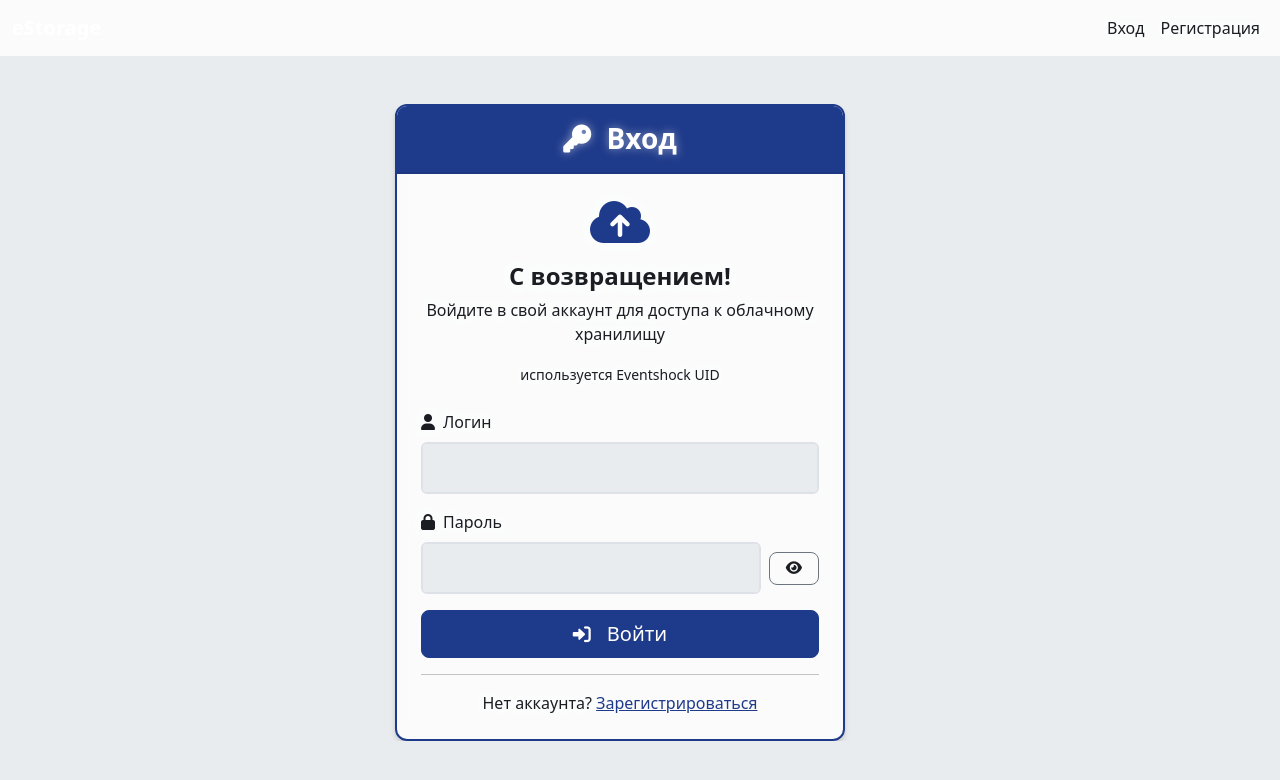
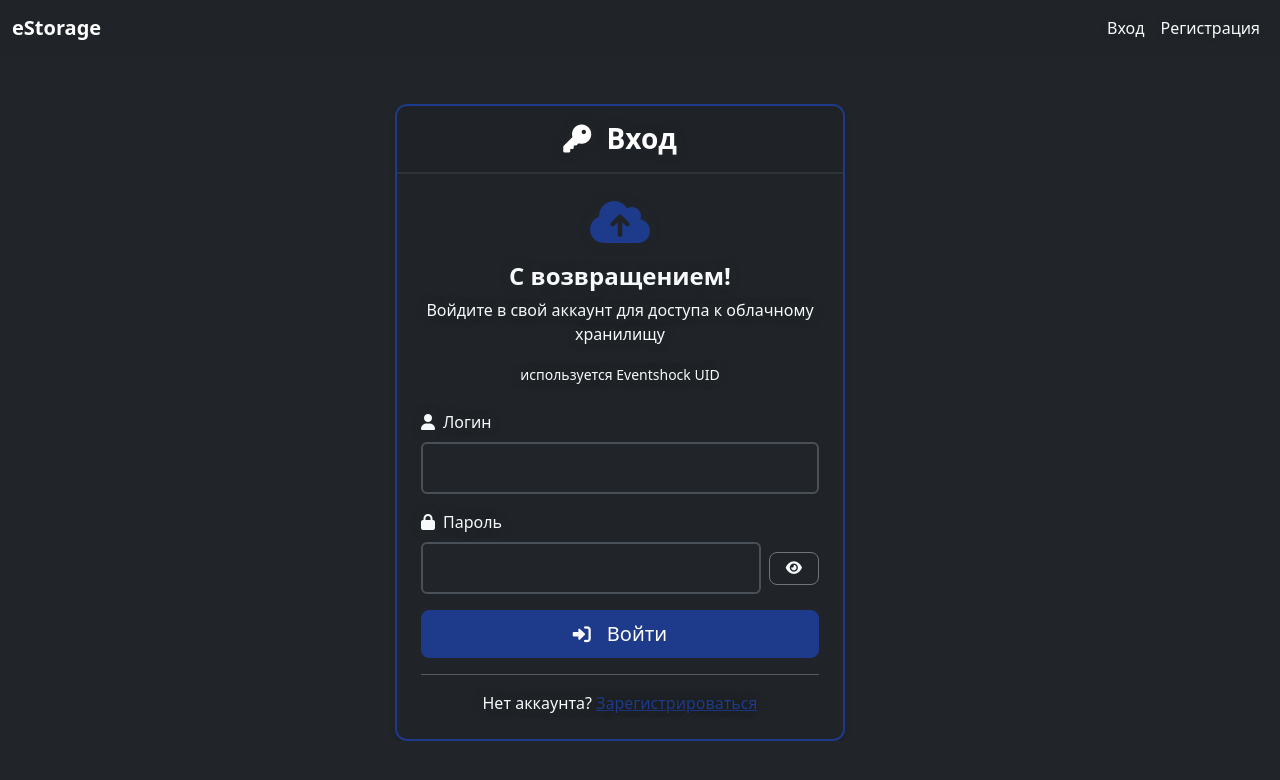
Before and after one commit to MSTendo64/eStorage, a Django app: a page that uses templates/base.html in a window 1280 px wide. Shown: the top 780 px of the page. Run offline with Django 5.2, Linux system fonts and the light colour scheme; data comes from the database, SQL or seed files in the repository; some libraries are stand-ins or nearby versions.

Commit message:
Update default theme to dark and improve theme handling
- Changed the default theme for user profiles from 'light' to 'dark'.
- Enhanced HTML template to set the theme based on user authentication and profile settings, defaulting to 'dark' if not set.
- Updated JavaScript to ensure the dark theme is applied by default when no theme is specified.

```diff
--- a/eventshock_auth/models.py
+++ b/eventshock_auth/models.py
@@ -20,7 +20,7 @@ class UserProfile(models.Model):
         ('light', 'Светлая'),
         ('dark', 'Темная'),
         ('auto', 'Системная')
-    ], default='light')
+    ], default='dark')
     language = models.CharField(max_length=2, default='ru', choices=[
         ('ru', 'Русский'),
         ('en', 'English'),
--- a/templates/base.html
+++ b/templates/base.html
@@ -1,5 +1,5 @@
 <!DOCTYPE html>
-<html lang="ru" data-bs-theme="{{ user.userprofile.theme }}">
+<html lang="ru" data-bs-theme="{% if user.is_authenticated and user.userprofile.theme %}{{ user.userprofile.theme }}{% else %}dark{% endif %}">
 <head>
     <meta charset="UTF-8">
     <meta name="viewport" content="width=device-width, initial-scale=1.0">
@@ -882,7 +882,10 @@
         const theme = document.documentElement.getAttribute('data-bs-theme');
         if (theme === 'auto') {
             const prefersDark = window.matchMedia('(prefers-color-scheme: dark)').matches;
-            document.documentElement.setAttribute('data-bs-theme', prefersDark ? 'dark' : 'light');
+            document.documentElement.setAttribute('data-bs-theme', prefersDark ? 'dark' : 'dark');
+        } else if (!theme) {
+            // Если тема не установлена, используем темную по умолчанию
+            document.documentElement.setAttribute('data-bs-theme', 'dark');
         }
     }
 
@@ -891,6 +894,11 @@
 
     // Вызываем при загрузке
     updateTheme();
+
+    // Устанавливаем темную тему по умолчанию, если тема не установлена
+    if (!document.documentElement.getAttribute('data-bs-theme')) {
+        document.documentElement.setAttribute('data-bs-theme', 'dark');
+    }
 
     // Добавим функцию для сохранения настроек прозрачности
     function saveOpacitySettings(type, value) {
```
Also changed, not shown: templates/storage/dashboard.html.
